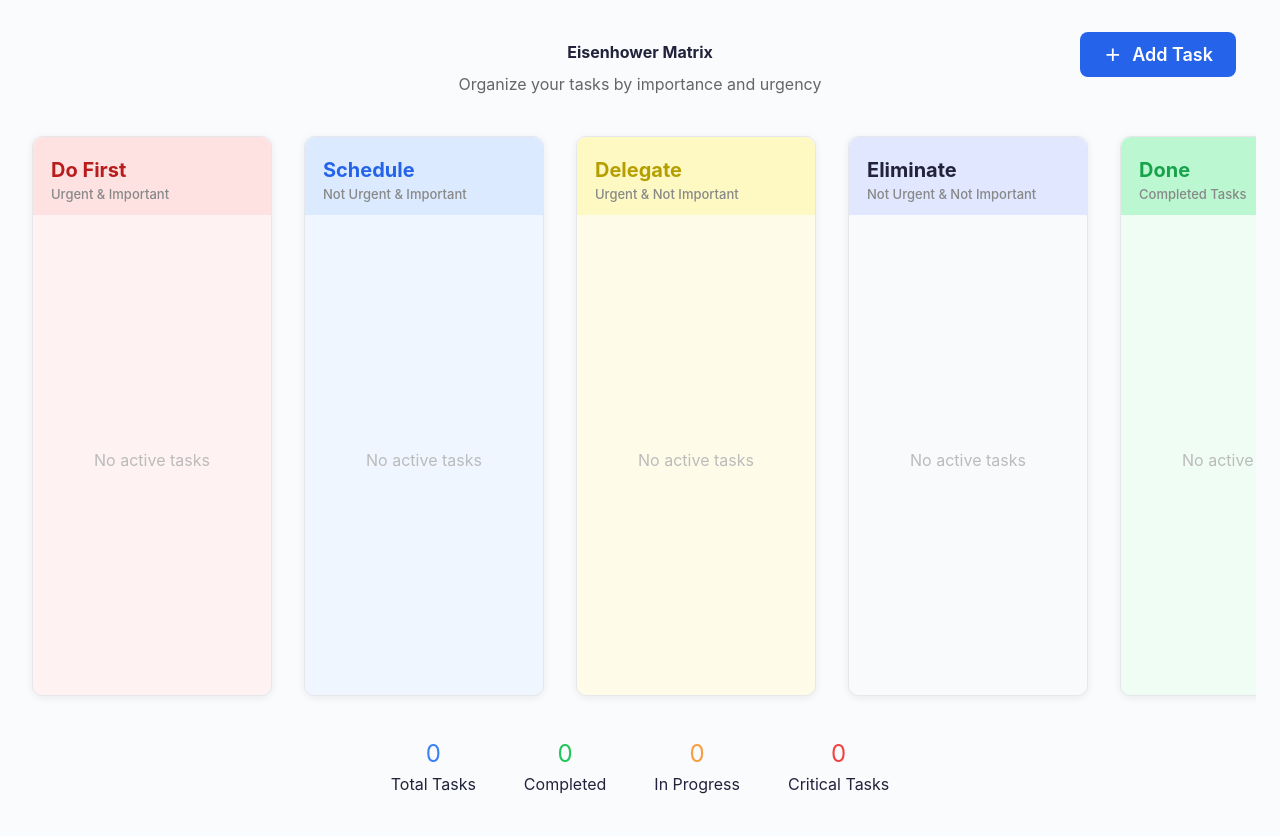
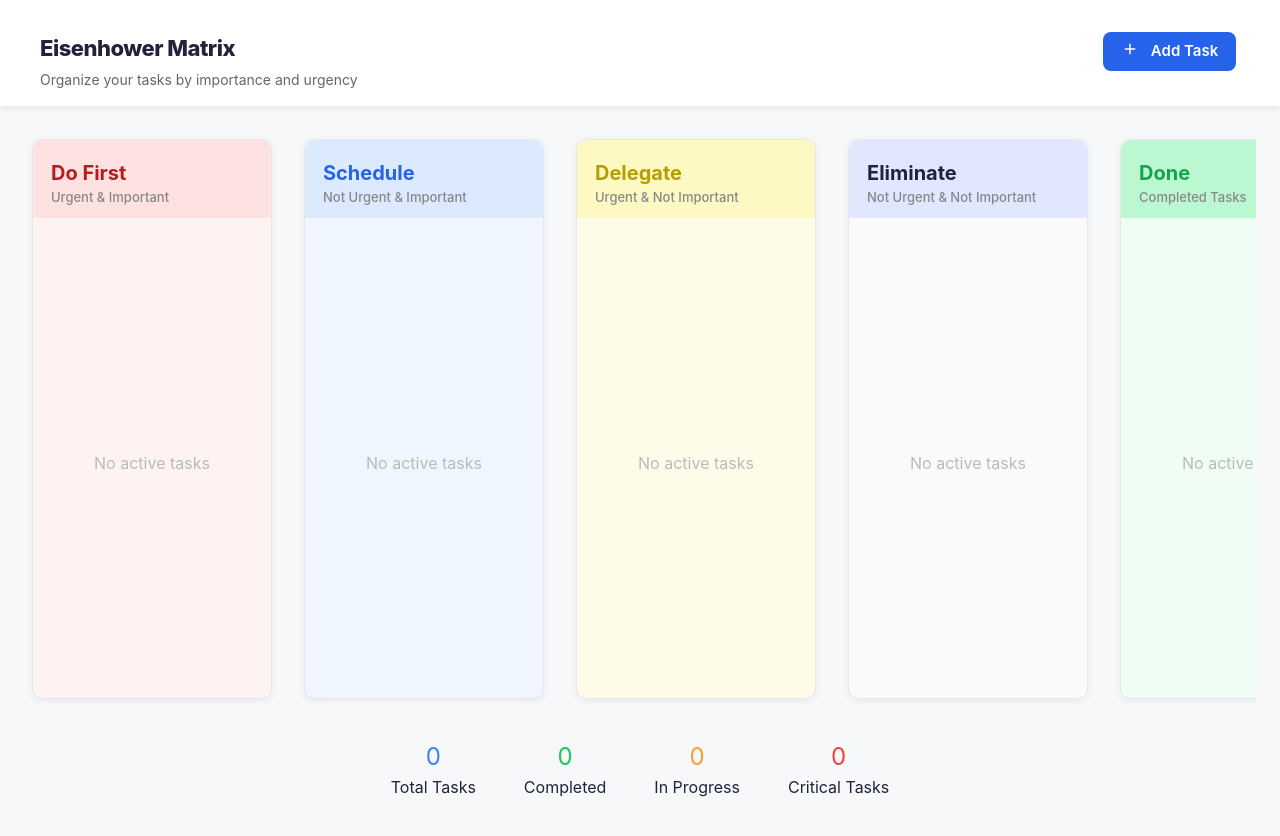
Before and after one commit to premkpavuluri/daily-checklist, a Next.js app: page / in a window 1280 px wide. Shown: the top 836 px of the page. Built offline with nearby package versions, Linux system fonts and the light colour scheme.

Commit message:
Prem | Update: Styles of header section

```diff
--- a/src/pages/index.tsx
+++ b/src/pages/index.tsx
@@ -63,19 +63,22 @@ const EisenhowerMatrixApp = () => {
   };
 
   return (
-    <div style={{ minHeight: '100vh', background: '#fafbfc', padding: 24, position: 'relative' }}>
+    <div style={{ minHeight: '100vh', background: '#f6f8fa', padding: 0, position: 'relative' }}>
+      <div style={{ background: '#fff', padding: '32px 40px 16px 40px', boxShadow: '0 2px 8px #0001', borderBottom: '1px solid #ececec', position: 'relative' }}>
         <button
           className="btn btn-primary"
-        style={{ position: 'absolute', top: 32, right: 40, zIndex: 10, display: 'flex', alignItems: 'center', gap: 8, fontSize: 18 }}
+          style={{ position: 'absolute', top: 32, right: 40, zIndex: 10, display: 'flex', alignItems: 'center', gap: 8, fontSize: 15, padding: '8px 18px' }}
           onClick={() => setShowModal(true)}
         >
           <Icon name="plus" size={22} color="#fff" /> Add Task
         </button>
-      <TaskForm open={showModal} onClose={() => setShowModal(false)} onSubmit={task => { handleAddTask(task); setShowModal(false); }} />
-      <h1 style={{ textAlign: 'center', margin: '16px 0 8px 0' }}>Eisenhower Matrix</h1>
-      <p style={{ textAlign: 'center', color: '#666', marginBottom: 32 }}>
+        <div style={{ textAlign: 'left', margin: 0, fontSize: 22, fontWeight: 800, letterSpacing: -0.5 }}>Eisenhower Matrix</div>
+        <p style={{ textAlign: 'left', color: '#666', margin: '4px 0 0 0', fontSize: 14, fontWeight: 400 }}>
           Organize your tasks by importance and urgency
         </p>
+      </div>
+      <TaskForm open={showModal} onClose={() => setShowModal(false)} onSubmit={task => { handleAddTask(task); setShowModal(false); }} />
+      <div style={{ padding: 24 }}>
         <MatrixBoard
           tasks={tasks}
           onTaskStateChange={handleTaskStateChange}
@@ -84,6 +87,7 @@ const EisenhowerMatrixApp = () => {
         />
         <Overview tasks={tasks} />
       </div>
+    </div>
   );
 };
 
```
Lines whose indentation alone changed are shown as unchanged.
